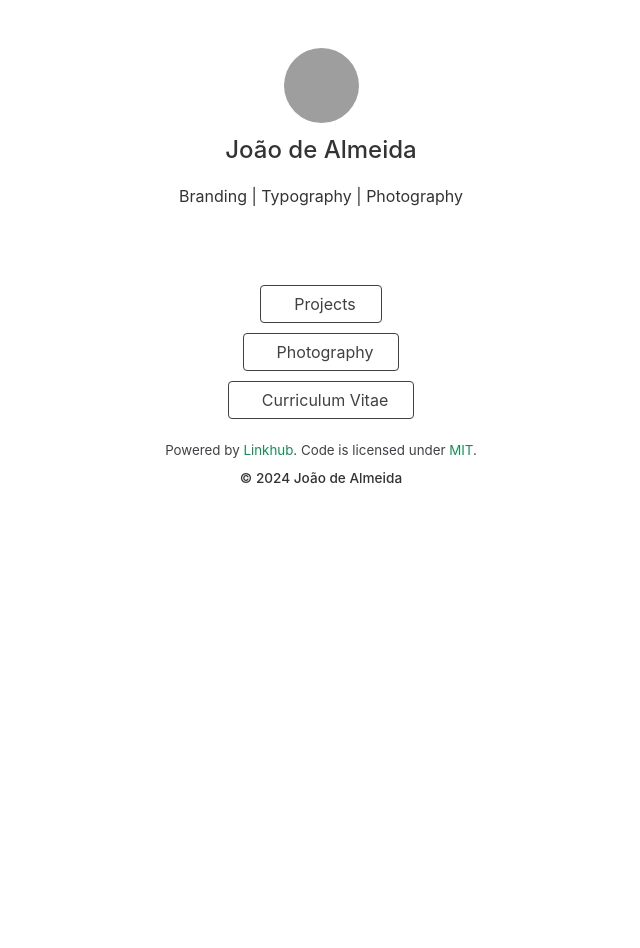
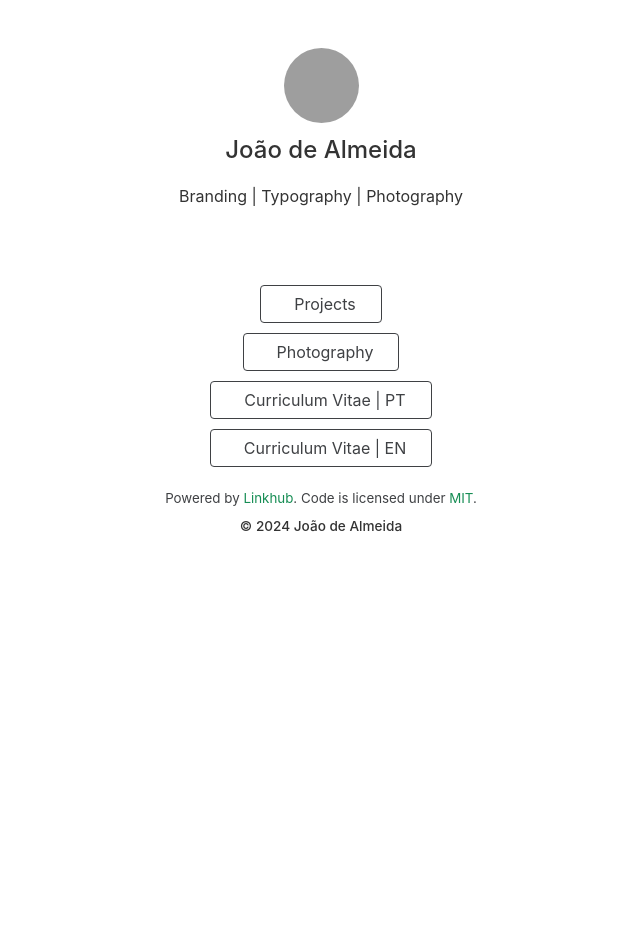
Before and after one commit to xiskg/link-bio, a Jekyll site: the page built from index.html, in a window 1280 px wide. Shown: the whole page, without its empty margins (319-959 px from the left). Built offline with Jekyll 4.4.1, drawn with Linux system fonts in a browser that asks for light colours; nearby versions of some CDN libraries; comment, search, counter and statistics services are not loaded; grey boxes are pictures that could not be loaded.

Commit message:
Update links.yml

```diff
--- a/_data/links.yml
+++ b/_data/links.yml
@@ -8,6 +8,9 @@
       url: https://www.example.com
       icon: line-md:image-twotone
 
-    - title: Curriculum Vitae
+    - title: Curriculum Vitae | PT
       url: https://www.example.com
       icon: line-md:clipboard-list-twotone
+    - title: Curriculum Vitae | EN
+      url: https://www.example.com
+      icon: line-md:clipboard-list-twotone
```
